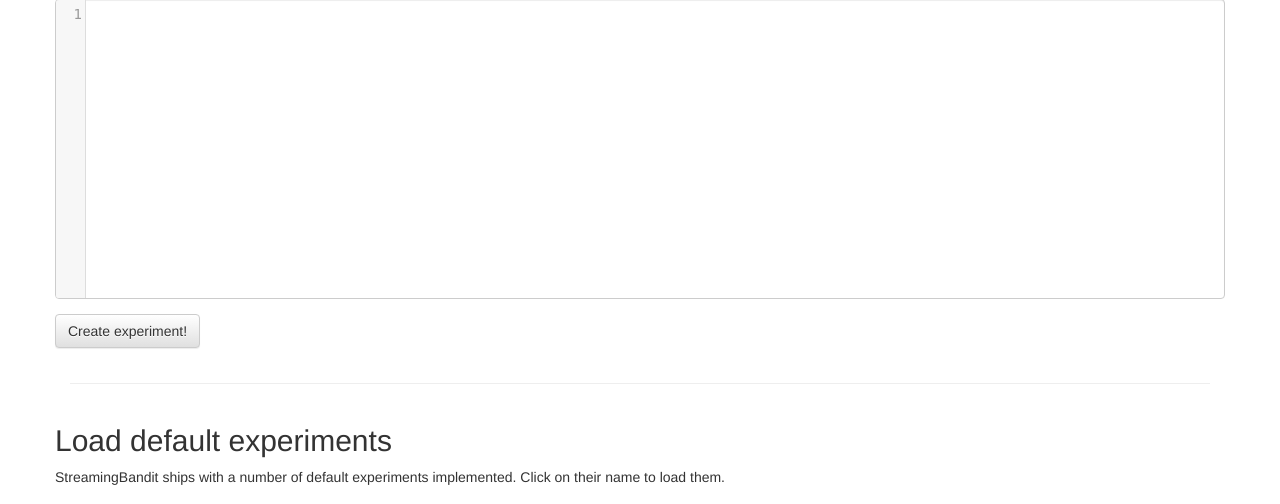
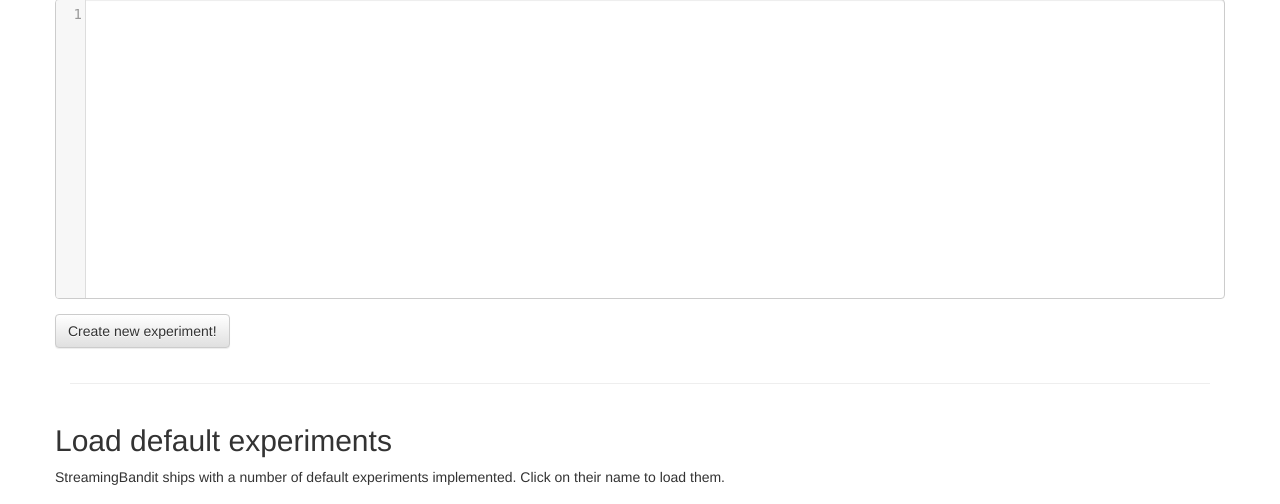
Before and after one commit to Nth-iteration-labs/streamingbandit, a Python web app: template app/templates/management.html in a window 1280 px wide. Shown: the part 985-1489 px from the top of the page. Run offline with Jinja, Linux system fonts and the light colour scheme; the template is opened without the code that fills it, so the values that code supplies are empty; some libraries are stand-ins or nearby versions.

Commit message:
changed label on button

```diff
--- a/app/templates/management.html
+++ b/app/templates/management.html
@@ -98,8 +98,8 @@
             <textarea class="form-control" id="setRewardText" rows=3></textarea>
             </div>
             <div class="form-group">
-            <a class="btn btn-default" id="CreateButton" role="button">Create experiment!</a>
-            <a class="btn btn-default" id="EditButton" role="button">Edit this experiment!</a>
+            <a class="btn btn-default" id="CreateButton" role="button">Create new experiment!</a>
+            <a class="btn btn-default" id="EditButton" role="button">Save changes!</a>
             </div>
         </form>
       </div>
```
